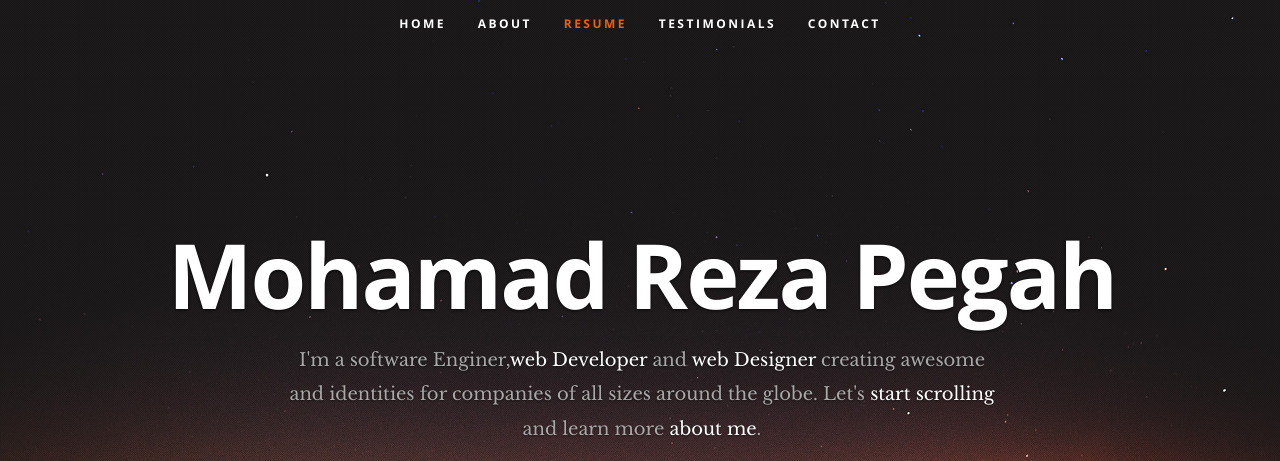
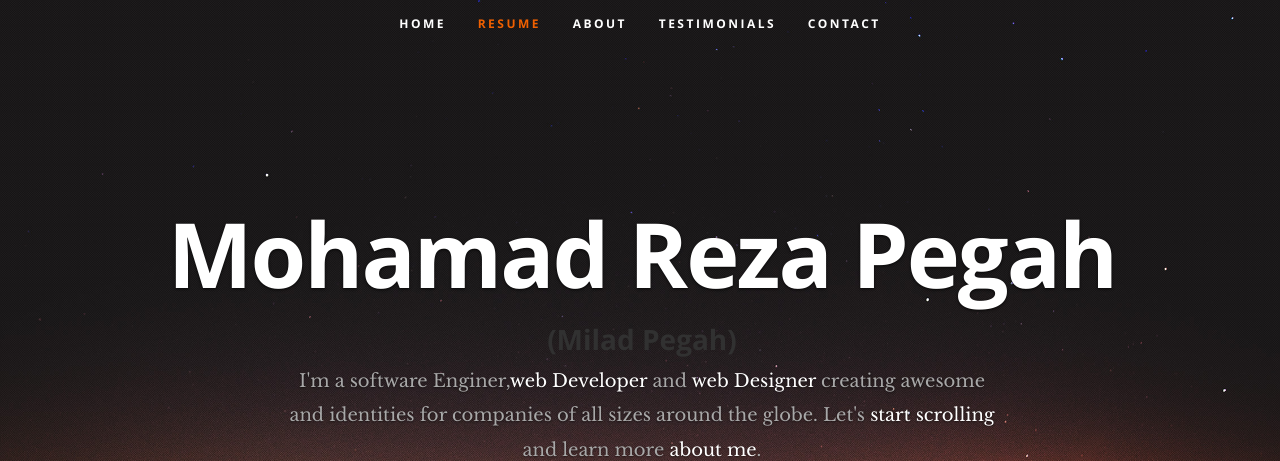
Before and after one commit to Miladpegah/Miladpegah.github.io, a plain HTML site: page index.html in a window 1280 px wide. Shown: the top 461 px of the page. Drawn offline with nearby package versions, Linux system fonts and the light colour scheme.

Commit message:
change page header and navbar

```diff
--- a/index.html
+++ b/index.html
@@ -61,8 +61,8 @@
 
          <ul id="nav" class="nav">
             <li class="current"><a class="smoothscroll" href="#home">Home</a></li>
+	         <li><a class="smoothscroll" href="#resume">Resume</a></li>
             <li><a class="smoothscroll" href="#about">About</a></li>
-	         <li><a class="smoothscroll" href="#resume">Resume</a></li>
             <li><a class="smoothscroll" href="#testimonials">Testimonials</a></li>
             <li><a class="smoothscroll" href="#contact">Contact</a></li>
          </ul> <!-- end #nav -->
@@ -72,6 +72,7 @@
       <div class="row banner">
          <div class="banner-text">
             <h1 class="responsive-headline">Mohamad Reza Pegah</h1>
+            <h2>(Milad Pegah)</h2>
             <h3>I'm a software Enginer,<span>web Developer</span> and <span>web Designer</span> creating awesome and
             identities for companies of all sizes around the globe. Let's <a class="smoothscroll" href="#about">start scrolling</a>
             and learn more <a class="smoothscroll" href="#about">about me</a>.</h3>
```
